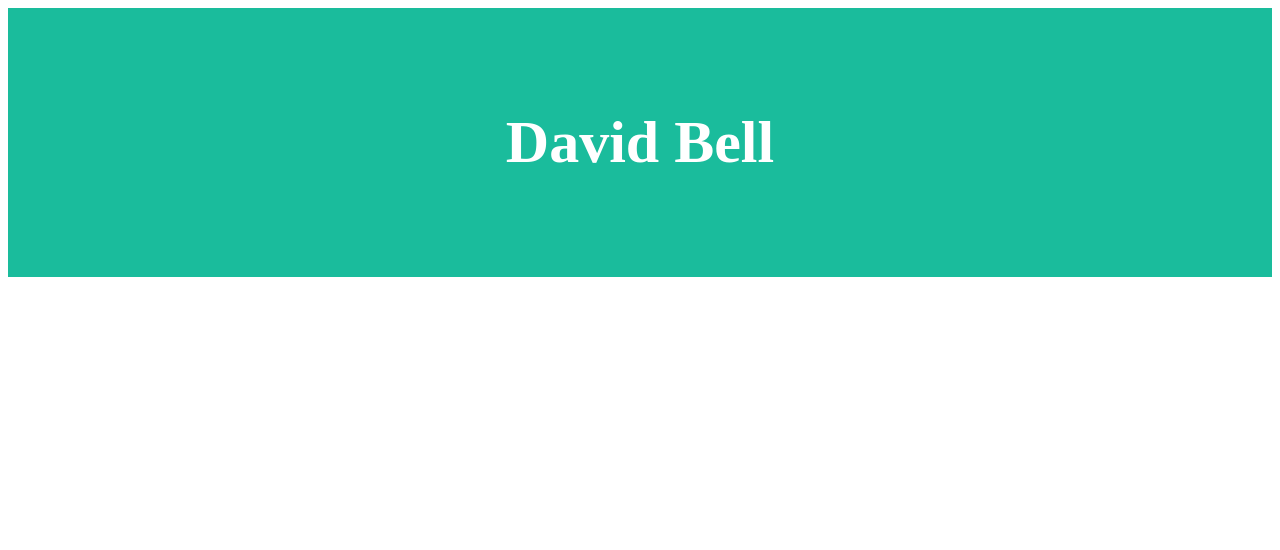
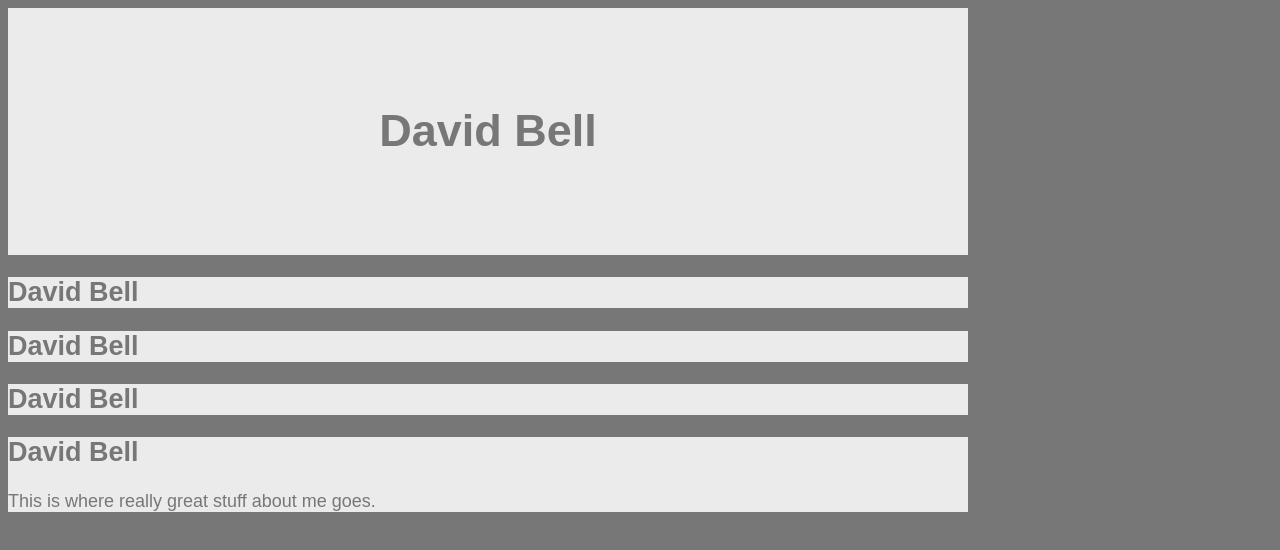
Before and after one commit to actualizeit/Basic-Portfolio, a plain HTML site: page index.html in a window 1280 px wide. Drawn offline with Linux system fonts and the light colour scheme.

Commit message:
sections added and basic css input

```diff
--- a/assets/css/style.css
+++ b/assets/css/style.css
@@ -1,7 +1,45 @@
-.header {
+.Header {
     padding: 60px;
     text-align: center;
-    background: #1abc9c;
-    color: white;
+    background: #ebebeb;
     font-size: 30px;
   }
+
+Body{
+    font-family: 'Arial', 'Helvetica Neue', 'Helvetica', 'sans-serif';
+    color: #777;
+    background: #777;
+    width: 960px;
+    font-size: 18px;
+  }
+
+Nav{
+    background: #ebebeb;
+}
+
+Section{
+    background: #ebebeb;
+}
+
+Aside{
+    background: #ebebeb;
+}
+
+Footer{
+    background: #ebebeb;
+}
+
+Article{
+    color: #ebebeb;
+    background: #777;
+}
+
+h1{
+    color: #777,;
+    background: #ebebeb;
+}
+
+p{
+    color: #777;
+    background: #ebebeb;
+}
--- a/index.html
+++ b/index.html
@@ -6,12 +6,25 @@
 
 </head>
 
-    <div class="header">
+<body>
+    <section class="Header">
         <h1>David Bell</h1>
-    </div>
+    </section>
+    <section class="Nav">
+            <h1>David Bell</h1>
+    </section>
+    <section class="Aside">
+            <h1>David Bell</h1>
+    </section>
+    <section class="Section">
+            <h1>David Bell</h1>
+    </section>
+    <section class="Article">
+            <h1>David Bell</h1>
+            <p>This is where really great stuff about me goes.</p>
+    </section>
 
-<body>
-
+    </section>
 
 </body>
 
```
Also changed, not shown: assets/David.jpg (added).
